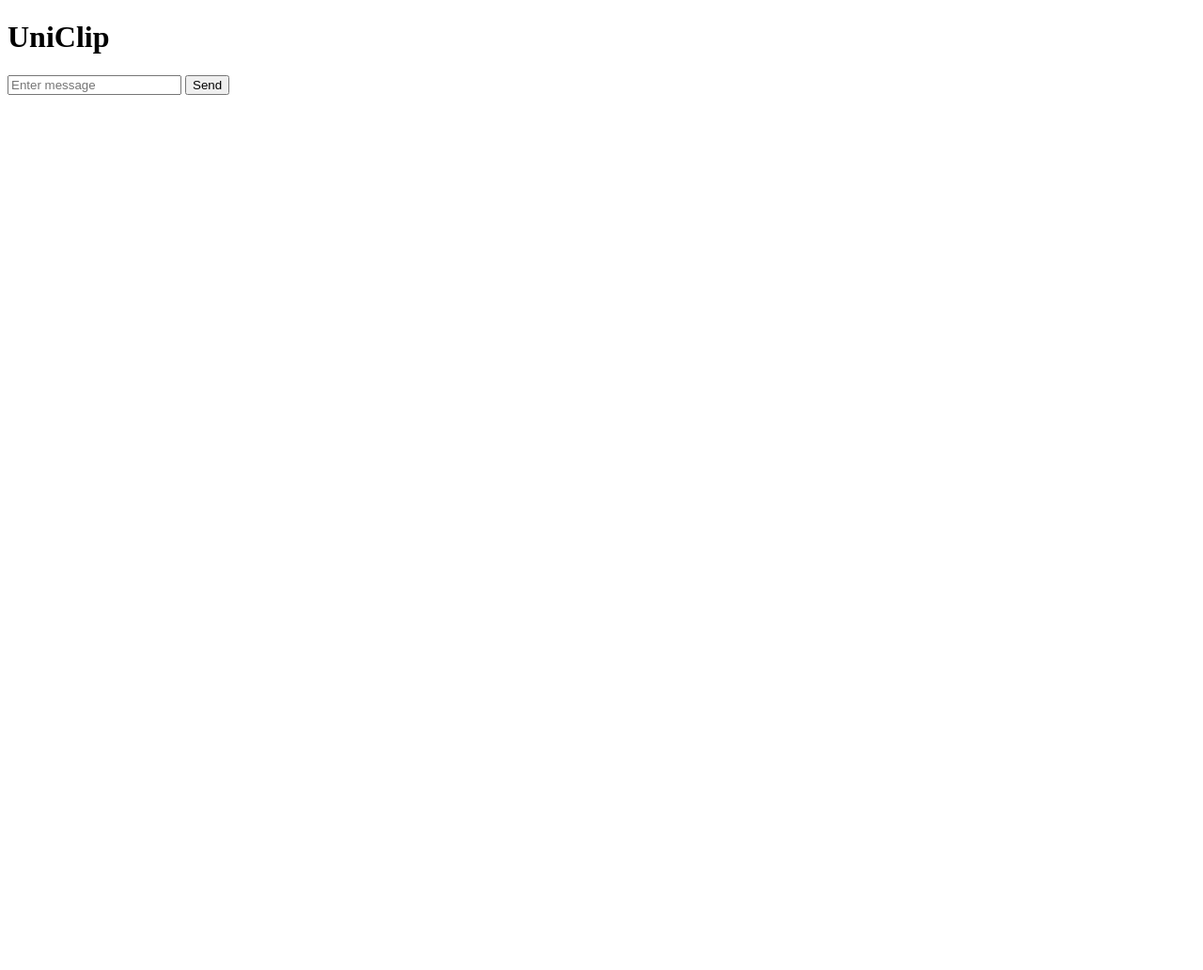
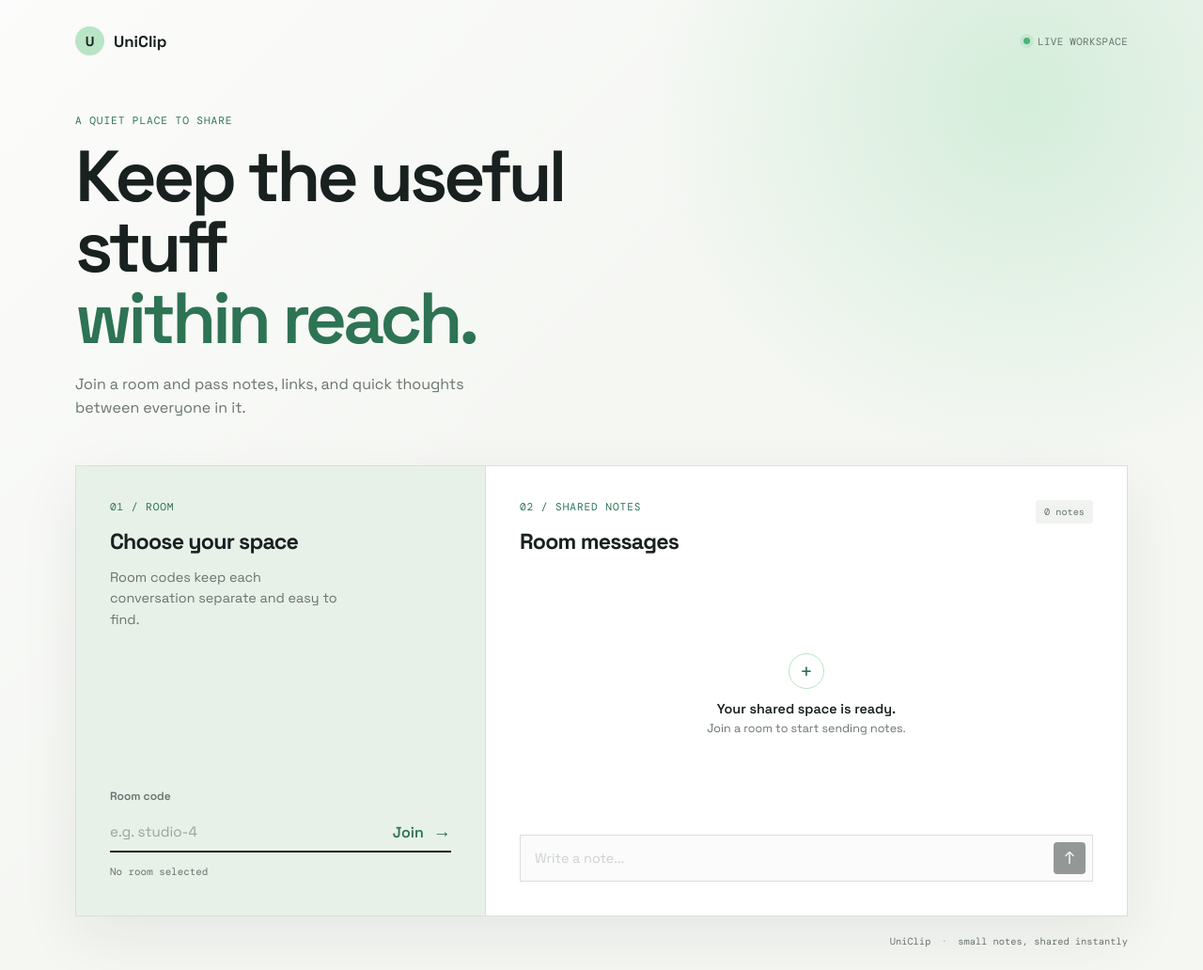
Before and after one commit to MD-Khalandar/UniClip-Khalandar, a website: page public/index.html in a window 1280 px wide. Shown: the whole page at 94% size. Before the commit the page ends 800 px from the top, so only its background shows below. Drawn offline with nearby package versions, Linux system fonts and the light colour scheme; no server answers.

Commit message:
improve frontend with ai and add join room option

```diff
--- a/public/index.html
+++ b/public/index.html
@@ -1,26 +1,74 @@
 <!DOCTYPE html>
-<html>
+<html lang="en">
 <head>
-    <title>UniClip Prototype</title>
+    <meta charset="UTF-8">
+    <meta name="viewport" content="width=device-width, initial-scale=1.0">
+    <meta name="description" content="A lightweight shared room for sending quick messages.">
+    <title>UniClip | Shared rooms</title>
+    <link rel="preconnect" href="https://fonts.googleapis.com">
+    <link rel="preconnect" href="https://fonts.gstatic.com" crossorigin>
+    <link href="https://fonts.googleapis.com/css2?family=DM+Mono:wght@400;500&family=Space+Grotesk:wght@400;500;600;700&display=swap" rel="stylesheet">
+    <link rel="stylesheet" href="./styles.css">
 </head>
+<body>
+    <main class="app-shell">
+        <header class="topbar">
+            <a class="brand" href="/" aria-label="UniClip home">
+                <span class="brand-mark">U</span>
+                <span>UniClip</span>
+            </a>
+            <span class="connection-state"><span class="state-dot"></span>Live workspace</span>
+        </header>
 
-<body>
+        <section class="intro" aria-labelledby="page-title">
+            <p class="eyebrow">A quiet place to share</p>
+            <h1 id="page-title">Keep the useful stuff<br><em>within reach.</em></h1>
+            <p class="intro-copy">Join a room and pass notes, links, and quick thoughts between everyone in it.</p>
+        </section>
 
-    <h1>UniClip</h1>
+        <section class="workspace" aria-label="UniClip workspace">
+            <aside class="room-panel">
+                <div>
+                    <p class="panel-label">01 / Room</p>
+                    <h2>Choose your space</h2>
+                    <p class="panel-copy">Room codes keep each conversation separate and easy to find.</p>
+                </div>
+                <form id="roomForm" class="room-form">
+                    <label for="roomInput">Room code</label>
+                    <div class="input-row">
+                        <input id="roomInput" type="text" placeholder="e.g. studio-4" autocomplete="off" maxlength="32">
+                        <button id="joinBtn" type="submit" aria-label="Join room">Join <span aria-hidden="true">&#8594;</span></button>
+                    </div>
+                    <p id="roomStatus" class="room-status" aria-live="polite">No room selected</p>
+                </form>
+            </aside>
 
-    <input
-        id="messageInput"
-        type="text"
-        placeholder="Enter message"
-    >
+            <section class="chat-panel" aria-labelledby="chat-title">
+                <div class="chat-heading">
+                    <div>
+                        <p class="panel-label">02 / Shared notes</p>
+                        <h2 id="chat-title">Room messages</h2>
+                    </div>
+                    <span id="messageCount" class="message-count">0 notes</span>
+                </div>
+                <div id="messages" class="messages" aria-live="polite" aria-label="Room messages">
+                    <div id="emptyState" class="empty-state">
+                        <span class="empty-icon" aria-hidden="true">+</span>
+                        <p>Your shared space is ready.</p>
+                        <span>Join a room to start sending notes.</span>
+                    </div>
+                </div>
+                <form id="messageForm" class="message-form">
+                    <label class="sr-only" for="messageInput">Write a message</label>
+                    <input id="messageInput" type="text" placeholder="Write a note..." autocomplete="off" maxlength="500" disabled>
+                    <button id="sendBtn" type="submit" aria-label="Send message" disabled><span aria-hidden="true">&#8593;</span></button>
+                </form>
+            </section>
+        </section>
+        <footer>UniClip <span>·</span> small notes, shared instantly</footer>
+    </main>
 
-    <button id="sendBtn">
-        Send
-    </button>
-
-    <div id="messages"></div>
-
-  <script src="/socket.io/socket.io.js"></script>
-<script type="module" src="./index.js"></script>
+    <script src="/socket.io/socket.io.js"></script>
+    <script type="module" src="./index.js"></script>
 </body>
 </html>
--- a/public/index.js
+++ b/public/index.js
@@ -1,32 +1,55 @@
 const socket = io();
+let currentRoom = null;
+const roomForm = document.getElementById("roomForm");
+const messageForm = document.getElementById("messageForm");
+const messageInput = document.getElementById("messageInput");
+const roomInput = document.getElementById("roomInput");
+const sendBtn = document.getElementById("sendBtn");
+const messages = document.getElementById("messages");
+const emptyState = document.getElementById("emptyState");
+const roomStatus = document.getElementById("roomStatus");
+const messageCount = document.getElementById("messageCount");
+let totalMessages = 0;
 
-const messageInput =
-    document.getElementById("messageInput");
+roomForm.addEventListener("submit", (event) => {
+    event.preventDefault();
+    const roomCode= roomInput.value.trim();
 
-const sendBtn =
-    document.getElementById("sendBtn");
+    if (!roomCode) {
+        roomInput.focus();
+        return;
+    }
 
-const messages =
-    document.getElementById("messages");
+    socket.emit("join-room", roomCode);
+    currentRoom=roomCode;
+    roomStatus.textContent = `Connected to ${roomCode}`;
+    roomStatus.classList.add("is-active");
+    messageInput.disabled = false;
+    sendBtn.disabled = false;
+    messageInput.focus();
+});
 
-sendBtn.addEventListener("click", () => {
+messageForm.addEventListener("submit", (event) => {
+    event.preventDefault();
 
     const message = messageInput.value.trim();
 
-    if (!message) {
+    if (!message || !currentRoom) {
         return;
     }
 
-    socket.emit("test-message", message);
+    socket.emit("test-message", {roomCode: currentRoom,message: message});
 
     messageInput.value = "";
 });
 
 socket.on("test-message", (message) => {
-
-    const line = document.createElement("div");
-
-    line.textContent = message;
-
-    messages.appendChild(line);
+        emptyState?.remove();
+        const line = document.createElement("div");
+        line.className = "message";
+        line.textContent = message;
+        messages.appendChild(line);
+        totalMessages += 1;
+        messageCount.textContent = `${totalMessages} ${totalMessages === 1 ? "note" : "notes"}`;
+        messages.scrollTop = messages.scrollHeight;
 });
--- /dev/null
+++ b/public/styles.css
@@ -0,0 +1,84 @@
+:root {
+    color-scheme: light;
+    --ink: #18211f;
+    --muted: #68736f;
+    --line: #d9dfda;
+    --paper: #f5f7f3;
+    --panel: #ffffff;
+    --mint: #b9e5c6;
+    --mint-deep: #2d7354;
+    --coral: #f28e70;
+    font-family: "Space Grotesk", sans-serif;
+}
+
+* { box-sizing: border-box; }
+
+body {
+    margin: 0;
+    min-width: 320px;
+    color: var(--ink);
+    background: var(--paper);
+    background-image: radial-gradient(circle at 85% 10%, rgba(185, 229, 198, .55), transparent 25rem), linear-gradient(135deg, rgba(255, 255, 255, .65), transparent 45%);
+}
+
+button, input { font: inherit; }
+button { cursor: pointer; }
+
+.app-shell { width: min(1120px, calc(100% - 48px)); margin: 0 auto; padding: 28px 0 24px; }
+.topbar { display: flex; align-items: center; justify-content: space-between; padding-bottom: 62px; }
+.brand { display: inline-flex; align-items: center; gap: 10px; color: var(--ink); font-size: 1.05rem; font-weight: 700; text-decoration: none; }
+.brand-mark { display: grid; place-items: center; width: 31px; height: 31px; color: var(--ink); background: var(--mint); border-radius: 50%; font-size: .9rem; }
+.connection-state { display: flex; align-items: center; gap: 8px; color: var(--muted); font-family: "DM Mono", monospace; font-size: .68rem; letter-spacing: .03em; text-transform: uppercase; }
+.state-dot { width: 7px; height: 7px; background: #4bb477; border-radius: 50%; box-shadow: 0 0 0 4px rgba(75, 180, 119, .13); }
+.intro { max-width: 650px; margin-bottom: 48px; }
+.eyebrow, .panel-label { margin: 0 0 15px; color: var(--mint-deep); font-family: "DM Mono", monospace; font-size: .7rem; letter-spacing: .08em; text-transform: uppercase; }
+h1, h2, p { margin-top: 0; }
+h1 { margin-bottom: 20px; font-size: clamp(2.7rem, 6vw, 5.25rem); font-weight: 600; letter-spacing: -.055em; line-height: .98; }
+h1 em { color: var(--mint-deep); font-style: normal; }
+.intro-copy { max-width: 420px; margin: 0; color: var(--muted); font-size: 1rem; line-height: 1.6; }
+.workspace { display: grid; grid-template-columns: .78fr 1.22fr; min-height: 480px; border: 1px solid var(--line); background: var(--panel); box-shadow: 0 22px 60px rgba(24, 33, 31, .07); }
+.room-panel { display: flex; flex-direction: column; justify-content: space-between; padding: 36px; background: #e7f1e8; border-right: 1px solid var(--line); }
+h2 { margin-bottom: 12px; font-size: 1.45rem; letter-spacing: -.035em; }
+.panel-copy { max-width: 250px; color: var(--muted); font-size: .9rem; line-height: 1.55; }
+.room-form label { display: block; margin-bottom: 9px; color: var(--muted); font-size: .75rem; font-weight: 600; }
+.input-row { display: flex; border-bottom: 2px solid var(--ink); }
+input { min-width: 0; border: 0; outline: 0; background: transparent; }
+.input-row input { flex: 1; padding: 11px 0; color: var(--ink); font-size: .95rem; }
+input::placeholder { color: #9aa39e; }
+.input-row button { border: 0; padding: 0 0 0 14px; color: var(--mint-deep); background: transparent; font-weight: 600; }
+.input-row button span { display: inline-block; margin-left: 6px; font-size: 1.2rem; transition: transform .2s ease; }
+.input-row button:hover span { transform: translateX(4px); }
+.room-status { min-height: 18px; margin: 13px 0 0; color: var(--muted); font-family: "DM Mono", monospace; font-size: .68rem; }
+.room-status.is-active { color: var(--mint-deep); }
+.chat-panel { display: flex; flex-direction: column; min-width: 0; padding: 36px; }
+.chat-heading { display: flex; align-items: flex-start; justify-content: space-between; gap: 20px; }
+.chat-heading h2 { margin-bottom: 0; }
+.message-count { padding: 6px 9px; color: var(--muted); background: #f1f3f0; border-radius: 4px; font-family: "DM Mono", monospace; font-size: .64rem; white-space: nowrap; }
+.messages { display: flex; flex: 1; flex-direction: column; gap: 10px; min-height: 255px; max-height: 310px; padding: 28px 0; overflow-y: auto; }
+.empty-state { display: flex; flex: 1; flex-direction: column; align-items: center; justify-content: center; color: var(--muted); text-align: center; }
+.empty-state p { margin: 12px 0 4px; color: var(--ink); font-size: .9rem; font-weight: 600; }
+.empty-state span:last-child { font-size: .78rem; }
+.empty-icon { display: grid; place-items: center; width: 38px; height: 38px; color: var(--mint-deep); border: 1px solid var(--mint); border-radius: 50%; font-size: 1.4rem; font-weight: 300; }
+.message { align-self: flex-start; max-width: 82%; padding: 12px 15px; color: var(--ink); background: #f1f3f0; border-radius: 2px 12px 12px 12px; font-size: .88rem; line-height: 1.45; animation: rise .25s ease both; overflow-wrap: anywhere; }
+.message-form { display: flex; align-items: center; gap: 12px; border: 1px solid var(--line); padding: 7px 7px 7px 15px; background: #fafbfa; }
+.message-form input { flex: 1; padding: 8px 0; font-size: .9rem; }
+.message-form button { display: grid; place-items: center; width: 34px; height: 34px; border: 0; color: white; background: var(--ink); border-radius: 4px; font-size: 1.15rem; transition: background .2s ease, transform .2s ease; }
+.message-form button:hover:not(:disabled) { background: var(--mint-deep); transform: translateY(-1px); }
+.message-form button:disabled, .message-form input:disabled { cursor: not-allowed; opacity: .45; }
+footer { padding-top: 20px; color: var(--muted); font-family: "DM Mono", monospace; font-size: .65rem; text-align: right; }
+footer span { padding: 0 5px; color: var(--coral); }
+.sr-only { position: absolute; width: 1px; height: 1px; padding: 0; margin: -1px; overflow: hidden; clip: rect(0, 0, 0, 0); white-space: nowrap; border: 0; }
+@keyframes rise { from { opacity: 0; transform: translateY(5px); } to { opacity: 1; transform: translateY(0); } }
+
+@media (max-width: 700px) {
+    .app-shell { width: min(100% - 30px, 560px); padding-top: 20px; }
+    .topbar { padding-bottom: 48px; }
+    .connection-state { font-size: .58rem; }
+    .intro { margin-bottom: 32px; }
+    h1 { font-size: clamp(2.6rem, 14vw, 4rem); }
+    .workspace { display: block; }
+    .room-panel { gap: 35px; border-right: 0; border-bottom: 1px solid var(--line); padding: 25px; }
+    .chat-panel { padding: 25px; }
+    .messages { min-height: 220px; }
+    footer { text-align: left; }
+}
```
Also changed, not shown: backend.js (+6 -2 lines).
